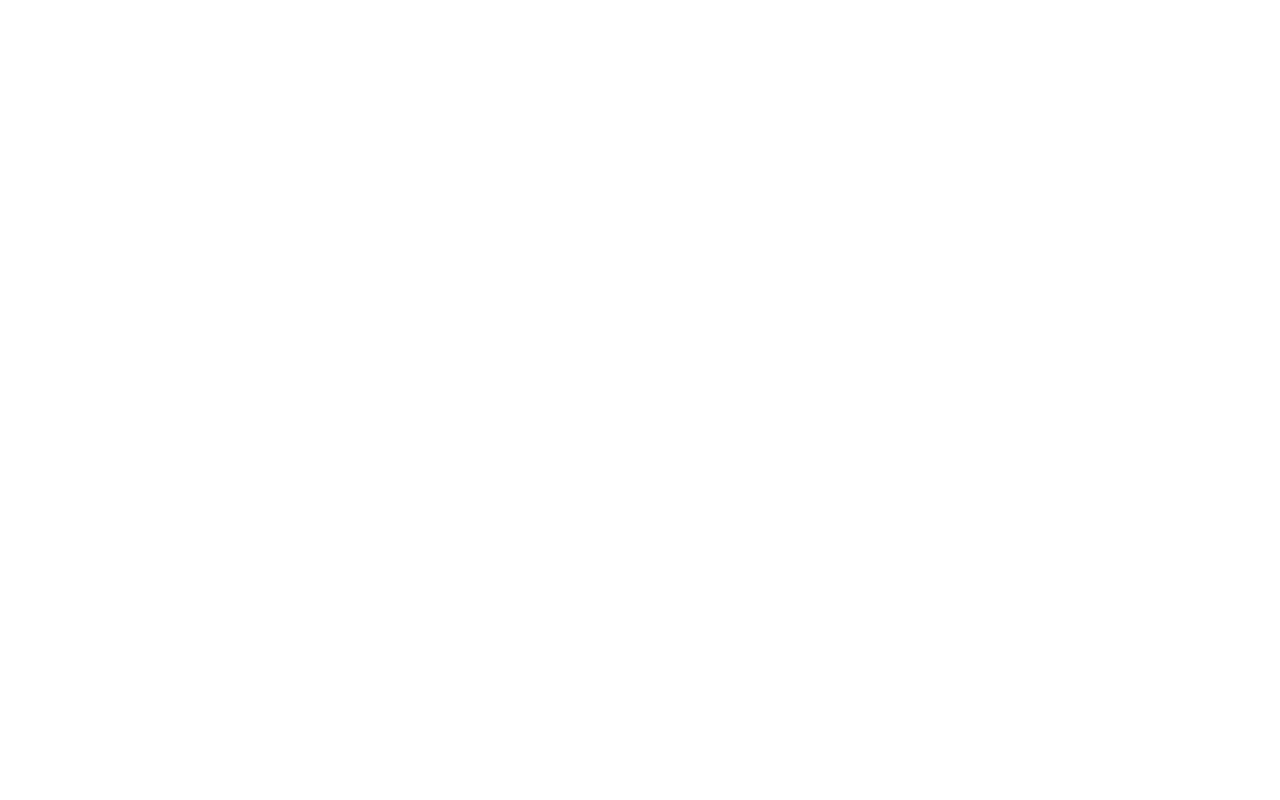
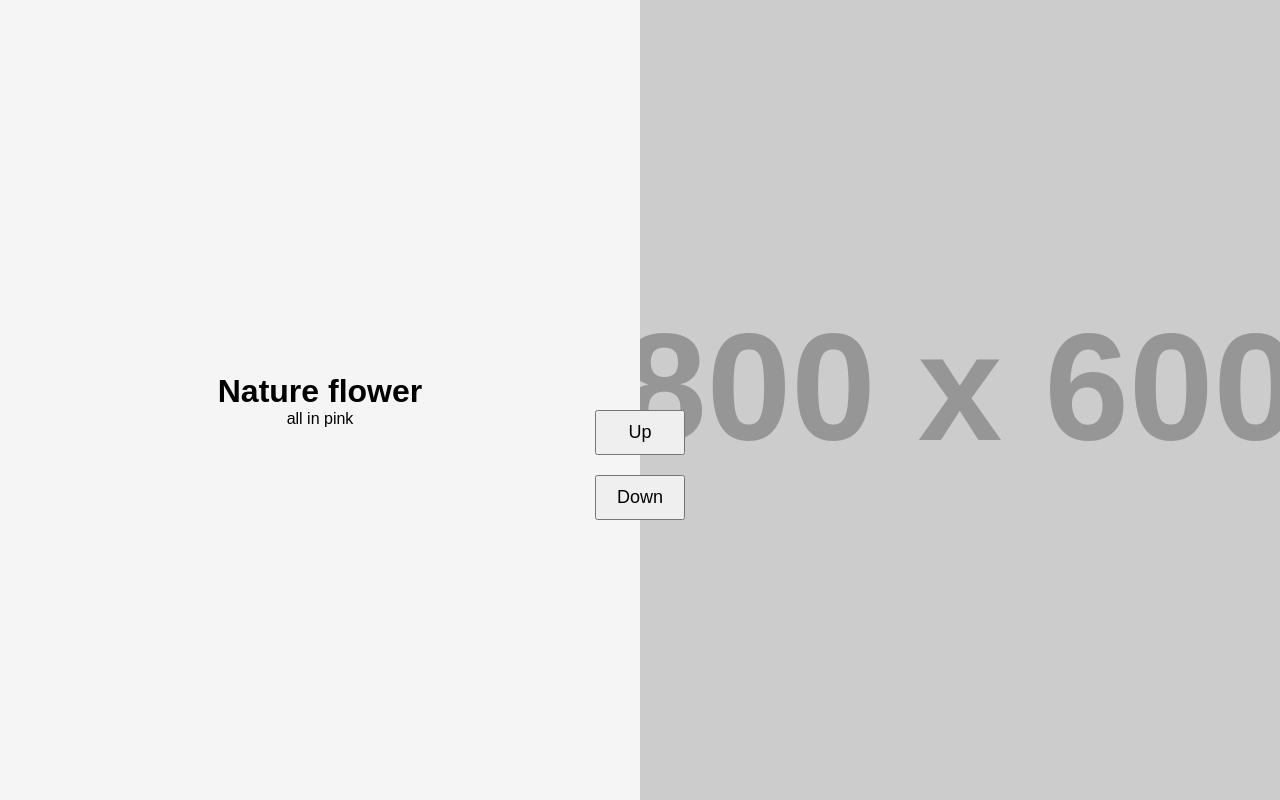
Before and after one commit to acciojob/slider-js-Naman1000, a website: page main.html in a window 1280 px wide. Drawn offline with Linux system fonts and the light colour scheme; placeholder pictures from the web are drawn by us.

Commit message:
created a submission

```diff
--- a/main.html
+++ b/main.html
@@ -8,6 +8,20 @@
 
 <body>
 	<!-- the entire body must be written by student -->
+	<div class="slider-container">
+  <div class="left-slide" id="left-slide">
+    <h1>Nature flower</h1>
+    <p>all in pink</p>
+  </div>
+  <div class="right-slide" id="right-slide">
+    <img id="slide-img" src="https://via.placeholder.com/800x600?text=Nature+flower" alt="slide image" />
+  </div>
+
+  <div class="controls">
+    <button class="up-button">Up</button>
+    <button class="down-button">Down</button>
+  </div>
+</div>
     <script type="text/javascript" src="./script.js">
 </script>
 
--- a/script.js
+++ b/script.js
@@ -1 +1,50 @@
-//your JS code here. If required.
+const themes = [
+    {
+      id: 'slide-1',
+      h1: 'Nature flower',
+      p: 'all in pink',
+      img: 'https://via.placeholder.com/800x600?text=Nature+flower'
+    },
+    {
+      id: 'slide-2',
+      h1: 'Bluuue Sky',
+      p: "with it's mountains",
+      img: 'https://via.placeholder.com/800x600?text=Bluuue+Sky'
+    },
+    {
+      id: 'slide-3',
+      h1: 'Lonely castle',
+      p: 'in the wilderness',
+      img: 'https://via.placeholder.com/800x600?text=Lonely+castle'
+    },
+    {
+      id: 'slide-4',
+      h1: 'Flying eagle',
+      p: 'in the sunset',
+      img: 'https://via.placeholder.com/800x600?text=Flying+eagle'
+    }
+  ];
+
+ const leftSlide = document.getElementById('left-slide');
+  const rightSlideImg = document.getElementById('slide-img');
+  const upBtn = document.querySelector('.up-button');
+  const downBtn = document.querySelector('.down-button');
+
+  let currentIndex = 0;
+
+  function updateSlide(index) {
+    const theme = themes[index];
+    leftSlide.innerHTML = `<h1>${theme.h1}</h1><p>${theme.p}</p>`;
+    rightSlideImg.src = theme.img;
+    rightSlideImg.alt = theme.h1;
+  }
+
+  upBtn.addEventListener('click', () => {
+    currentIndex = (currentIndex - 1 + themes.length) % themes.length;
+    updateSlide(currentIndex);
+  });
+
+  downBtn.addEventListener('click', () => {
+    currentIndex = (currentIndex + 1) % themes.length;
+    updateSlide(currentIndex);
+  });
--- a/styles.css
+++ b/styles.css
@@ -1 +1,56 @@
 /*  your css code here. If applicable */
+ * {
+      box-sizing: border-box;
+      margin: 0;
+      padding: 0;
+      font-family: Arial, sans-serif;
+    }
+    body, html {
+      height: 100%;
+    }
+    .slider-container {
+      position: relative;
+      width: 100%;
+      height: 100vh;
+      display: flex;
+      overflow: hidden;
+    }
+    .left-slide, .right-slide {
+      position: absolute;
+      width: 50%;
+      height: 100%;
+      transition: transform 0.5s ease-in-out;
+    }
+    .left-slide {
+      left: 0;
+      background-color: #f5f5f5;
+      display: flex;
+      flex-direction: column;
+      justify-content: center;
+      align-items: center;
+      padding: 2rem;
+      text-align: center;
+    }
+    .right-slide {
+      right: 0;
+    }
+    .right-slide img {
+      width: 100%;
+      height: 100%;
+      object-fit: cover;
+    }
+    .controls {
+      position: absolute;
+      top: 50%;
+      left: 50%;
+      transform: translateX(-50%);
+      z-index: 10;
+      display: flex;
+      flex-direction: column;
+    }
+    .controls button {
+      margin: 10px;
+      padding: 10px 20px;
+      font-size: 18px;
+      cursor: pointer;
+    }
```
